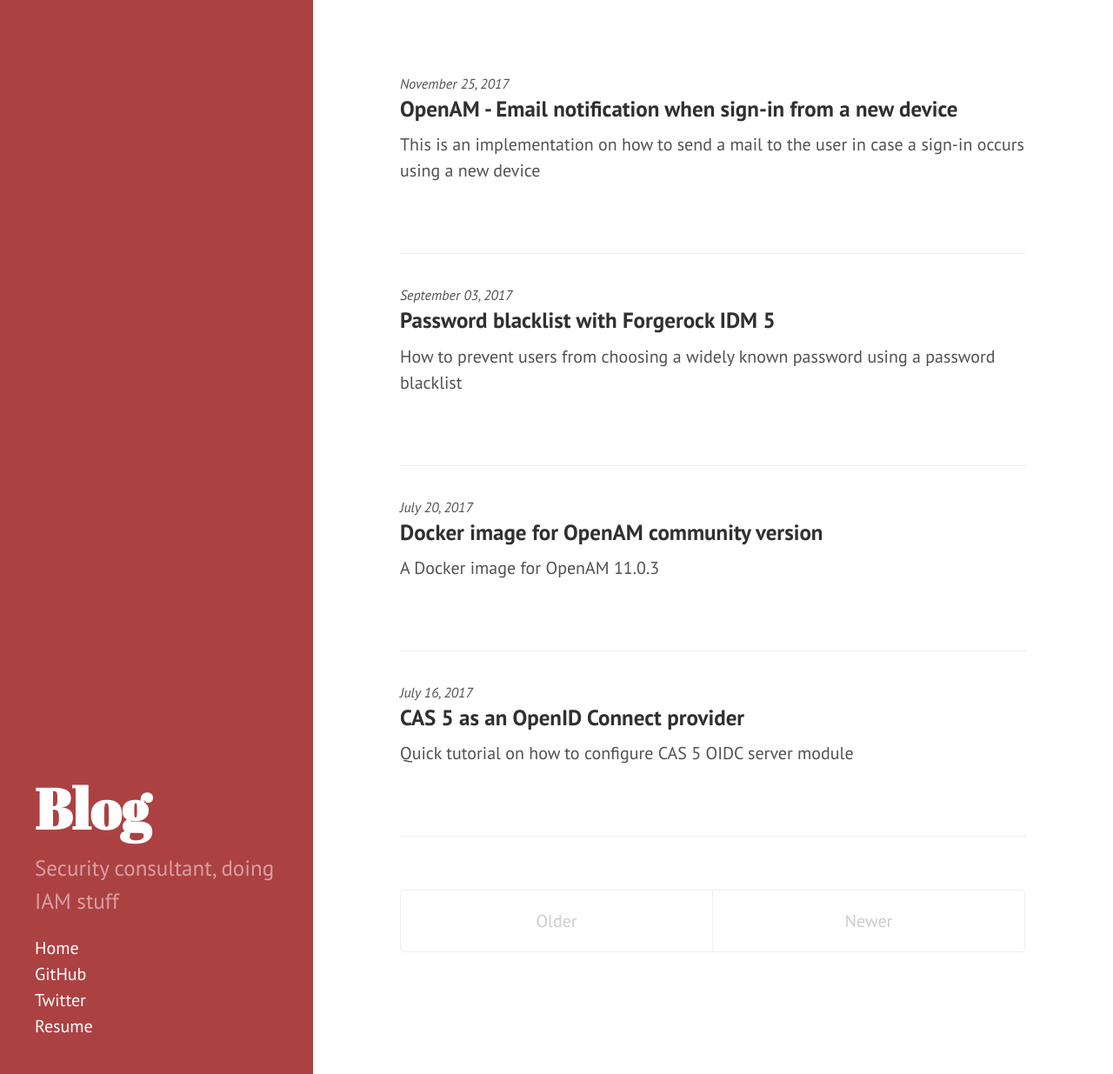
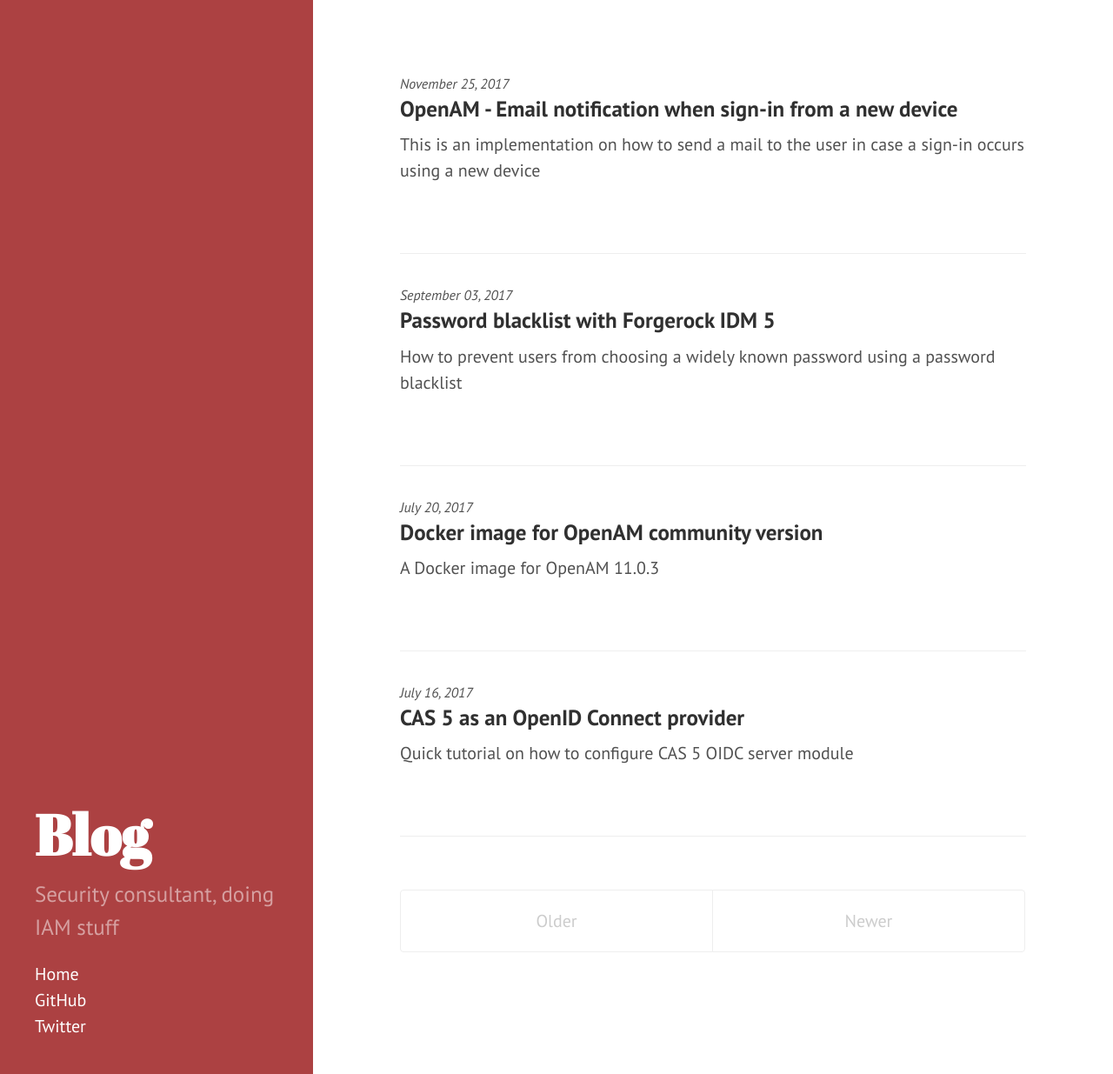
Before and after one commit to mirzlab/mirzlab.github.io, a Jekyll site: the page built from index.html, in a window 1280 px wide and 1235 px high. Shown: the whole window at 87% size. Built offline with Jekyll 4.4.1, drawn with Linux system fonts in a browser that asks for light colours; the list of posts is cut into pages by our own code.

Commit message:
Remove resume link

```diff
--- a/_includes/sidebar.html
+++ b/_includes/sidebar.html
@@ -27,7 +27,6 @@
 
       <li class="sidebar-nav-item"><a href="{{ site.github.repo }}">GitHub</a></li>
       <li class="sidebar-nav-item"><a href="{{ site.author.url }}">Twitter</a></li>
-      <li class="sidebar-nav-item"><a href="/resume.html">Resume</a></li>
     </ul>
   </div>
 </div>
```
